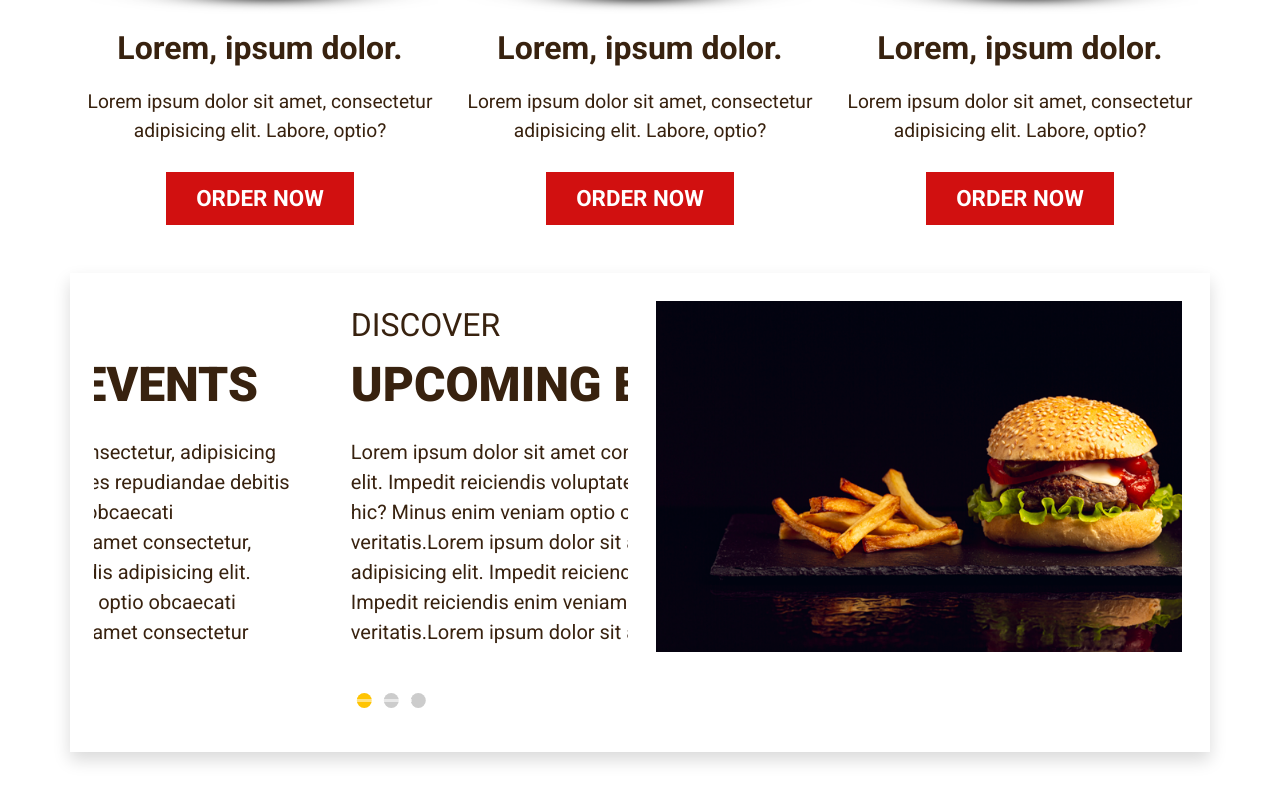
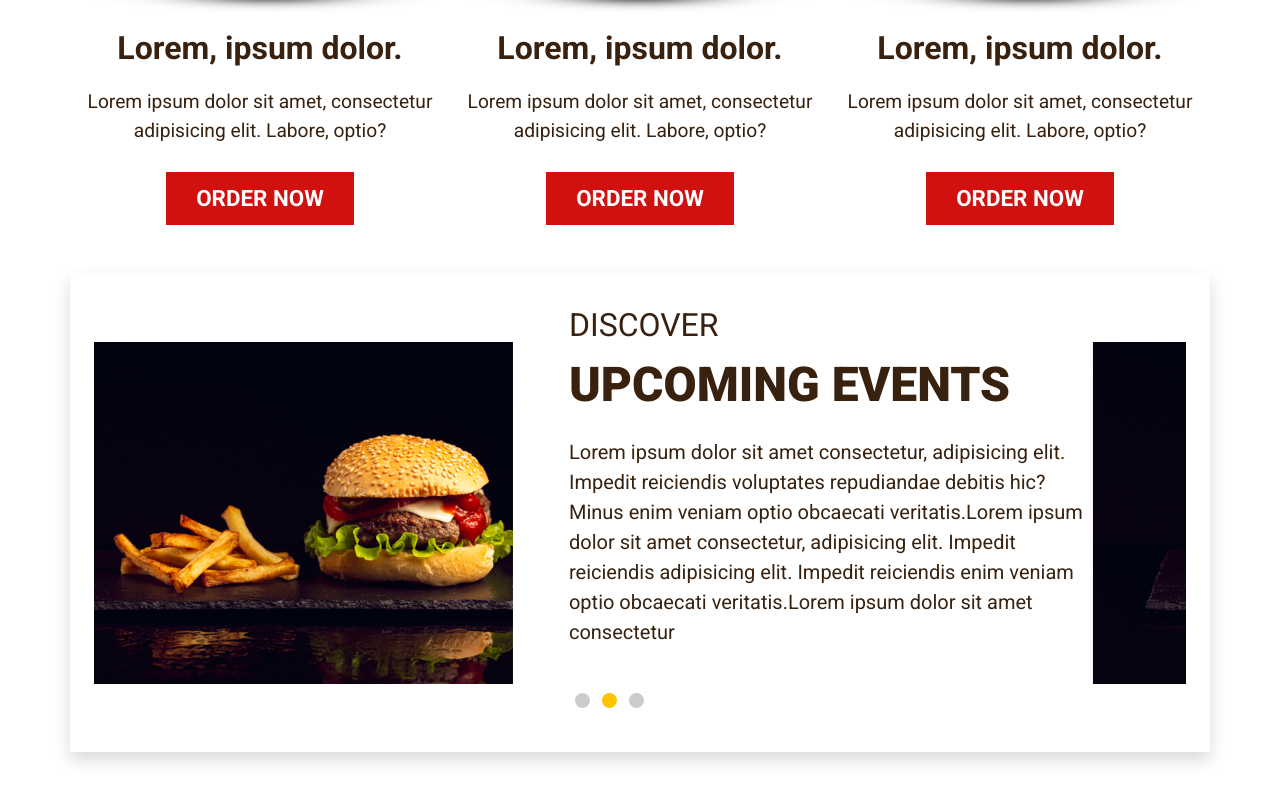
Before and after one commit to KhurramSagoo/BurgerHouse, a React (Vite) app: page / in a window 1280 px wide. Shown: the part 1739-2539 px from the top of the page. Built offline with nearby package versions, Linux system fonts and the light colour scheme.

Commit message:
carousel updated

```diff
--- a/src/main/Discover.jsx
+++ b/src/main/Discover.jsx
@@ -28,39 +28,46 @@ const Discover = () => {
   return (
     <Container className=' shadow p-4 my-5'>
       <Row>
-        <Col className='col-12 col-sm-12 col-md-12 col-lg-6'>
+        <Col className='col-12 col-sm-12 col-md-12 col-lg-12'>
           <Carousel activeIndex={index} onSelect={handleSelect} className="my-custom-carousel" interval={1500}>
-            <Carousel.Item className='ps-lg-5 pe-lg-1 p-md-1 p-sm-1 p-1'>
+            <Carousel.Item className='ps-lg-5 pe-lg-1 p-md-1 p-sm-1 p-1 '>
+              <div className='d-flex align-items-center justify-content-center flex-lg-row flex-md-column  flex-sm-column flex-column  '>
+                <div className='col-lg-6 d-flex flex-column'>
+                  <div>
                     <p className='fs-2 my-0 py-0'>DISCOVER</p>
                     <p className='discover--heading'>UPCOMING EVENTS</p>
-              <p className='fs-5 '>Lorem ipsum dolor sit amet consectetur, adipisicing elit. Impedit reiciendis voluptates repudiandae debitis hic? Minus enim veniam optio obcaecati veritatis.Lorem ipsum dolor sit amet consectetur, adipisicing elit. Impedit reiciendis adipisicing elit. Impedit reiciendis enim veniam optio obcaecati veritatis.Lorem ipsum dolor sit amet consectetur
-              </p>
+                    <p className='fs-5'>Lorem ipsum dolor sit amet consectetur, adipisicing elit. Impedit reiciendis voluptates repudiandae debitis hic? Minus enim veniam optio obcaecati veritatis.Lorem ipsum dolor sit amet consectetur, adipisicing elit. Impedit reiciendis adipisicing elit. Impedit reiciendis enim veniam optio obcaecati veritatis.Lorem ipsum dolor sit amet consectetur</p>
+                  </div>
+                  <div>
                     <CustomCarouselIndicators items={[0, 1, 2]} activeIndex={index} onSelect={handleSelect} />
+                  </div>
+                </div>
+                <div className='col-lg-6'>
+                  <img src={image4} alt="" style={{ width: "100%" }} className='p-1' />
+                </div>
+              </div>
             </Carousel.Item>
-            <Carousel.Item className='ps-lg-5 pe-lg-1 p-md-1 p-sm-1 p-1'>
+            <Carousel.Item className='ps-lg-5 pe-lg-1 p-md-1 p-sm-1 p-1 '>
+              <div className='d-flex align-items-center justify-content-center flex-lg-row flex-md-column  flex-sm-column flex-column  '>
+                <div className='col-lg-6 d-flex flex-column'>
+                  <div>
                     <p className='fs-2 my-0 py-0'>DISCOVER</p>
                     <p className='discover--heading'>UPCOMING EVENTS</p>
-              <p className='fs-5 '>Lorem ipsum dolor sit amet consectetur, adipisicing elit. Impedit reiciendis voluptates repudiandae debitis hic? Minus enim veniam optio obcaecati veritatis.Lorem ipsum dolor sit amet consectetur, adipisicing elit. Impedit reiciendis adipisicing elit. Impedit reiciendis enim veniam optio obcaecati veritatis.Lorem ipsum dolor sit amet consectetur
-              </p>
+                    <p className='fs-5'>Lorem ipsum dolor sit amet consectetur, adipisicing elit. Impedit reiciendis voluptates repudiandae debitis hic? Minus enim veniam optio obcaecati veritatis.Lorem ipsum dolor sit amet consectetur, adipisicing elit. Impedit reiciendis adipisicing elit. Impedit reiciendis enim veniam optio obcaecati veritatis.Lorem ipsum dolor sit amet consectetur</p>
+                  </div>
+                  <div>
                     <CustomCarouselIndicators items={[0, 1, 2]} activeIndex={index} onSelect={handleSelect} />
+                  </div>
+                </div>
+                <div className='col-lg-6'>
+                  <img src={image4} alt="" style={{ width: "100%" }} className='p-1' />
+                </div>
+              </div>
             </Carousel.Item>
-            <Carousel.Item className='ps-lg-5 pe-lg-1 p-md-1 p-sm-1 p-1'>
-              <p className='fs-2 my-0 py-0'>DISCOVER</p>
-              <p className='discover--heading'>UPCOMING EVENTS</p>
-              <p className='fs-5 '>Lorem ipsum dolor sit amet consectetur, adipisicing elit. Impedit reiciendis voluptates repudiandae debitis hic? Minus enim veniam optio obcaecati veritatis.Lorem ipsum dolor sit amet consectetur, adipisicing elit. Impedit reiciendis adipisicing elit. Impedit reiciendis enim veniam optio obcaecati veritatis.Lorem ipsum dolor sit amet consectetur
-              </p>
-              <CustomCarouselIndicators items={[0, 1, 2]} activeIndex={index} onSelect={handleSelect} />
-            </Carousel.Item>
-
           </Carousel>
-        </Col>
-        <Col className='col-12 col-sm-12 col-md-12 col-lg-6
-        '>
-          <img src={image4} alt="" style={{ width: "100%" }} className='p-1' />
         </Col>
       </Row>
     </Container>
   );
 }
-
 export default Discover;
--- a/src/main/discover.css
+++ b/src/main/discover.css
@@ -10,11 +10,14 @@
     list-style: none;
     padding-left: 0;
   }
+
   .carousel-control-prev,
 .carousel-control-next {
+  display:none;
+}
+.carousel-indicators{
   display: none;
 }
-
   .custom-carousel-indicators li {
     width: 15px;
     height: 15px;
```
Lines whose indentation alone changed are shown as unchanged.
